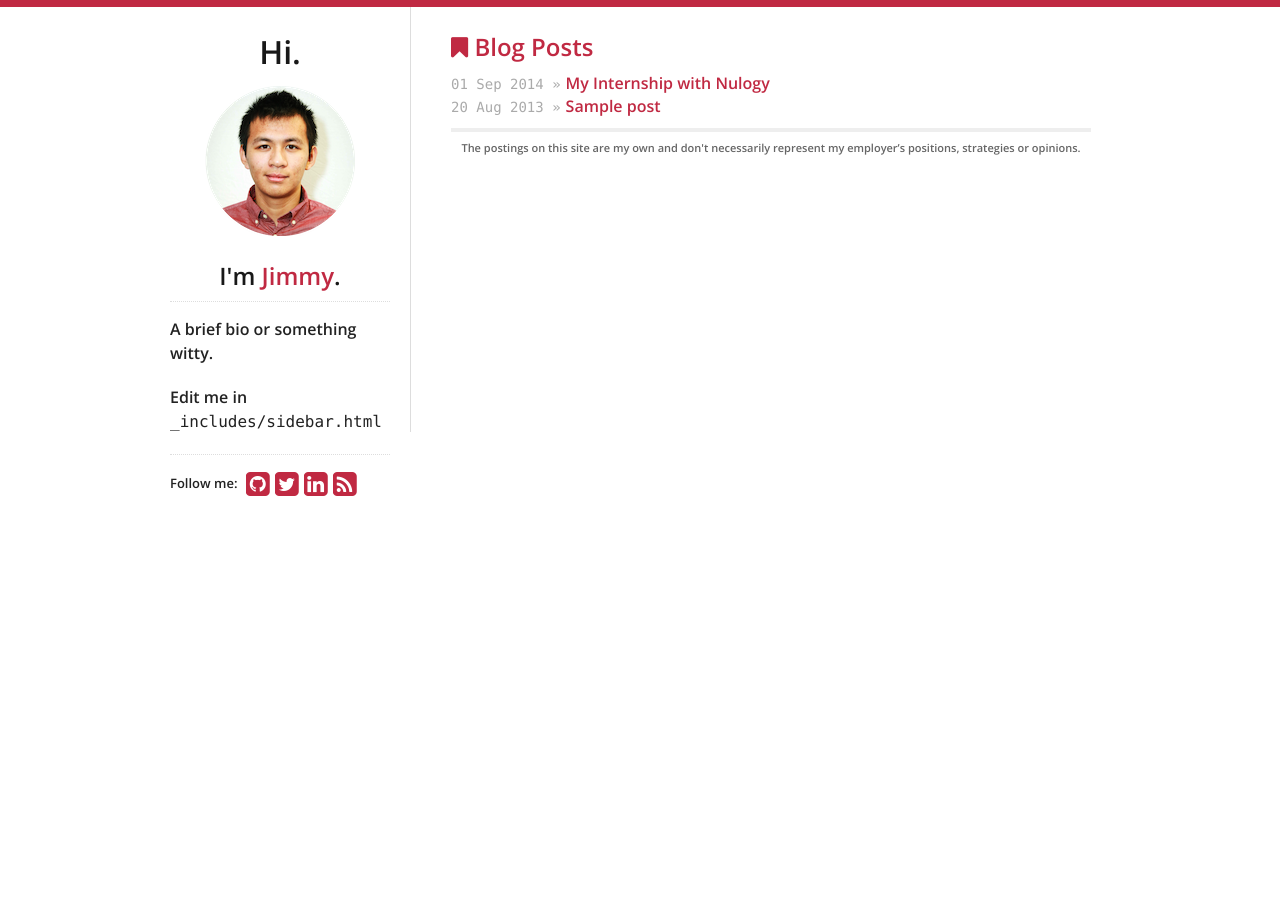
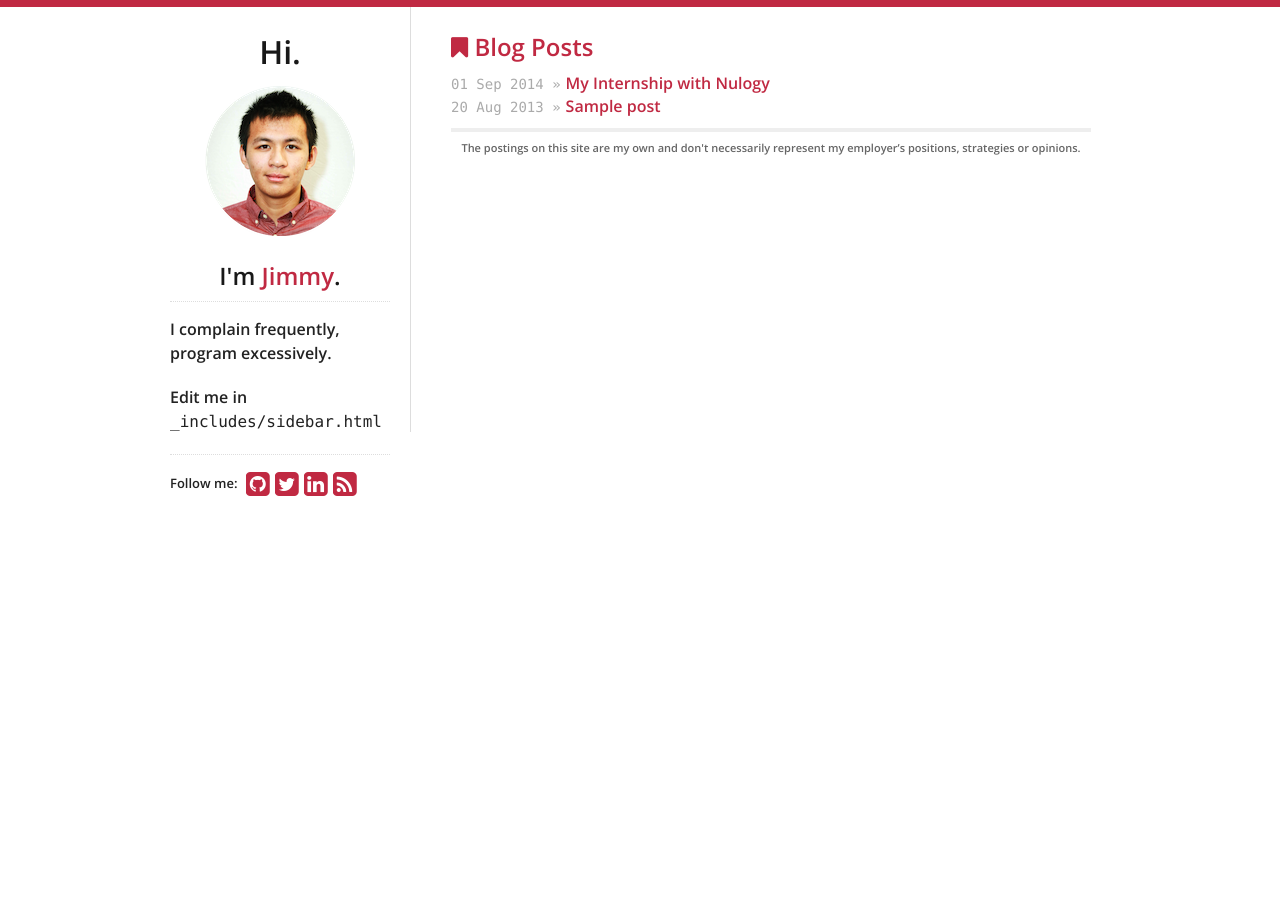
Before and after one commit to jimicy/jimicy.github.io, a Jekyll site: the page built from index.html, in a window 1280 px wide. Built offline with Jekyll 4.4.1, drawn with Linux system fonts in a browser that asks for light colours; nearby versions of some CDN libraries.

Commit message:
Update tagline.

```diff
--- a/_data/theme.yml
+++ b/_data/theme.yml
@@ -7,7 +7,7 @@
 social:
   github: jimicy
   #bitbucket: philipj
-  # hacker_news: jimicy
+  #hacker_news: jimicy
   #stackexchange: 348619
   #stackoverflow: 348619
   twitter: jim_icy
@@ -20,7 +20,7 @@
 # "Hi, I'm _______"
 name: Jimmy
 email: jimmyw22@gmail.com
-tagline: "weak opinions, strongly held"
+tagline: "I complain frequently, program excessively."
 
 # Google Analytics key, leave blank to ignore
 google_analytics_key: UA-xxxx-x
--- a/_includes/sidebar.html
+++ b/_includes/sidebar.html
@@ -9,7 +9,7 @@
   </a>
   <h2>I'm <a href="/">{{ site.data.theme.name }}</a>.</h2>
   <div id="bio">
-    <p>A brief bio or something witty.</p>
+    <p>{{site.data.theme.tagline}}</p>
     <p>
       Edit me in <code>_includes/sidebar.html</code>
     </p>
```
